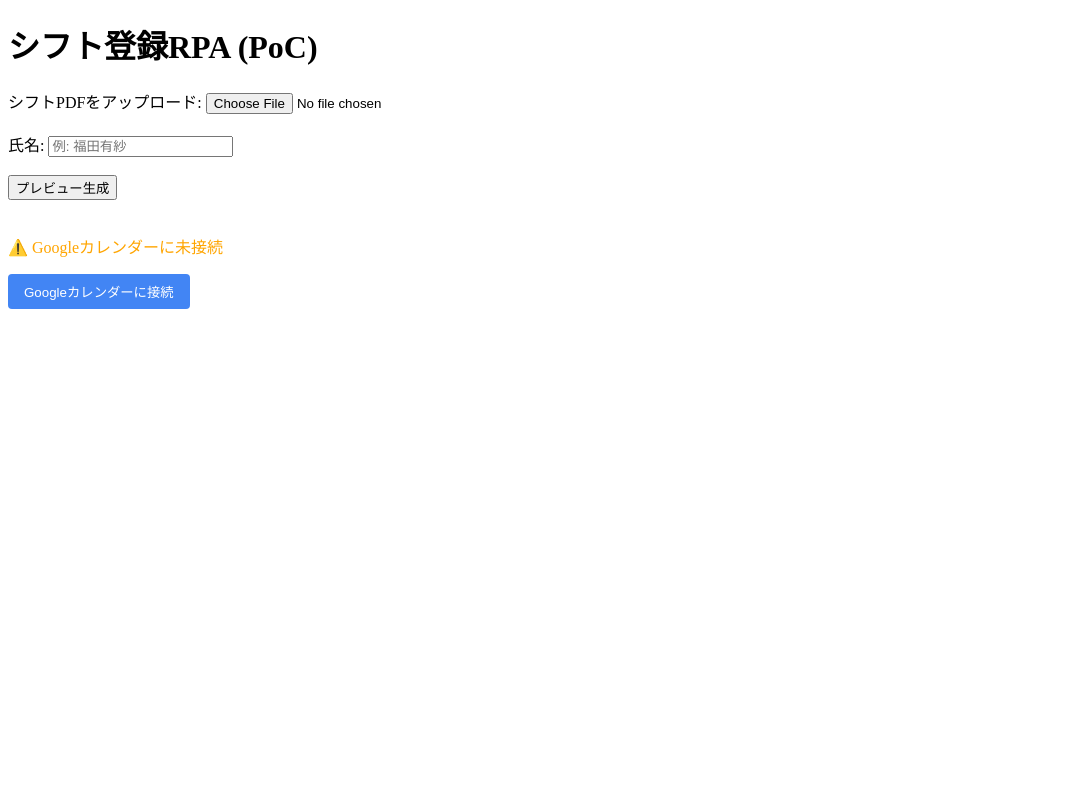
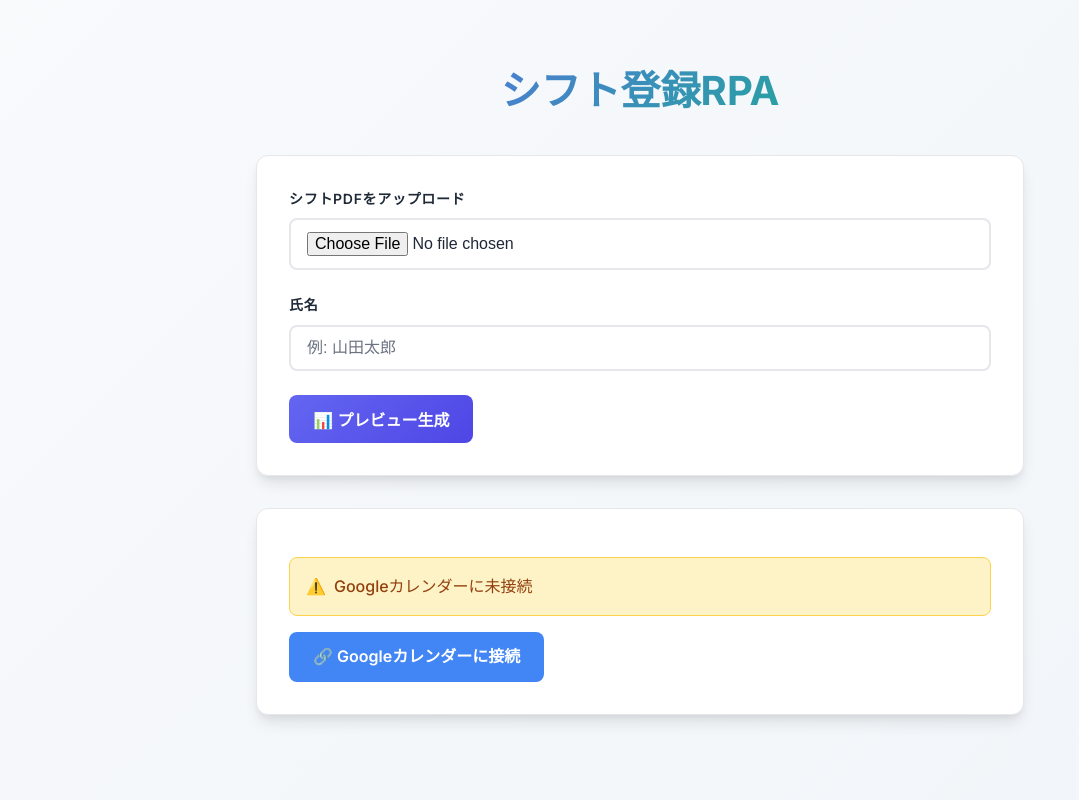
Before and after one commit to latelatte/shiftte, a FastAPI app: page / in a window 1280 px wide. Shown: the whole page, without its empty margins (0-1079 px from the left). Run offline with FastAPI, Linux system fonts and the light colour scheme.

Commit message:
feat: enable StaticFiles mounting and overhaul UI templates

```diff
--- a/app/main.py
+++ b/app/main.py
@@ -1,6 +1,7 @@
 from fastapi import FastAPI, Request, UploadFile, File, Form, HTTPException, Depends
 from fastapi.responses import HTMLResponse, RedirectResponse, JSONResponse
 from fastapi.templating import Jinja2Templates
+from fastapi.staticfiles import StaticFiles
 from starlette.middleware.sessions import SessionMiddleware
 from uuid import uuid4
 import os
@@ -19,6 +20,10 @@ os.environ['OAUTHLIB_INSECURE_TRANSPORT'] = '1'
 
 app = FastAPI()
 app.add_middleware(SessionMiddleware, secret_key=os.getenv("SESSION_SECRET", "dev-secret"))
+
+# 静的ファイル（CSS, JS, 画像等）を配信
+app.mount("/static", StaticFiles(directory="app/static"), name="static")
+
 templates = Jinja2Templates(directory="app/templates")
 
 JOBS: dict[str, dict] = {}
--- /dev/null
+++ b/app/static/style.css
@@ -0,0 +1,310 @@
+/* Modern CSS for Shift Registration App */
+
+:root {
+  --primary-color: #6366f1;
+  --primary-hover: #4f46e5;
+  --secondary-color: #f8fafc;
+  --accent-color: #10b981;
+  --danger-color: #ef4444;
+  --warning-color: #f59e0b;
+  --text-primary: #1f2937;
+  --text-secondary: #6b7280;
+  --border-color: #e5e7eb;
+  --shadow: 0 4px 6px -1px rgba(0, 0, 0, 0.1), 0 2px 4px -1px rgba(0, 0, 0, 0.06);
+  --shadow-lg: 0 10px 15px -3px rgba(0, 0, 0, 0.1), 0 4px 6px -2px rgba(0, 0, 0, 0.05);
+  --border-radius: 8px;
+  --border-radius-lg: 12px;
+}
+
+* {
+  box-sizing: border-box;
+}
+
+body {
+  font-family: 'Inter', -apple-system, BlinkMacSystemFont, 'Segoe UI', Roboto, sans-serif;
+  line-height: 1.6;
+  margin: 0;
+  padding: 0;
+  background: linear-gradient(135deg, #f8fafc 0%, #f1f5f9 100%);
+  color: var(--text-primary);
+  min-height: 100vh;
+}
+
+.container {
+  max-width: 800px;
+  margin: 0 auto;
+  padding: 2rem 1rem;
+}
+
+h1 {
+  font-size: 2.5rem;
+  font-weight: 700;
+  text-align: center;
+  margin-bottom: 2rem;
+  background: linear-gradient(135deg, var(--primary-color) 0%, var(--accent-color) 100%);
+  -webkit-background-clip: text;
+  -webkit-text-fill-color: transparent;
+  background-clip: text;
+}
+
+.card {
+  background: white;
+  border-radius: var(--border-radius-lg);
+  padding: 2rem;
+  box-shadow: var(--shadow-lg);
+  margin-bottom: 2rem;
+  border: 1px solid var(--border-color);
+}
+
+/* Form Styles */
+.form-group {
+  margin-bottom: 1.5rem;
+}
+
+label {
+  display: block;
+  font-weight: 600;
+  margin-bottom: 0.5rem;
+  color: var(--text-primary);
+  font-size: 0.875rem;
+  text-transform: uppercase;
+  letter-spacing: 0.05em;
+}
+
+input[type="file"],
+input[type="text"],
+select {
+  width: 100%;
+  padding: 0.75rem 1rem;
+  border: 2px solid var(--border-color);
+  border-radius: var(--border-radius);
+  font-size: 1rem;
+  transition: all 0.2s ease;
+  background: white;
+}
+
+input[type="file"]:focus,
+input[type="text"]:focus,
+select:focus {
+  outline: none;
+  border-color: var(--primary-color);
+  box-shadow: 0 0 0 3px rgba(99, 102, 241, 0.1);
+}
+
+input[type="text"]::placeholder {
+  color: var(--text-secondary);
+}
+
+/* Button Styles */
+.btn {
+  display: inline-flex;
+  align-items: center;
+  gap: 0.5rem;
+  padding: 0.75rem 1.5rem;
+  border: none;
+  border-radius: var(--border-radius);
+  font-size: 1rem;
+  font-weight: 600;
+  text-decoration: none;
+  cursor: pointer;
+  transition: all 0.2s ease;
+  text-align: center;
+  justify-content: center;
+}
+
+.btn-primary {
+  background: linear-gradient(135deg, var(--primary-color) 0%, var(--primary-hover) 100%);
+  color: white;
+}
+
+.btn-primary:hover {
+  transform: translateY(-1px);
+  box-shadow: var(--shadow-lg);
+}
+
+.btn-success {
+  background: linear-gradient(135deg, var(--accent-color) 0%, #059669 100%);
+  color: white;
+}
+
+.btn-success:hover {
+  transform: translateY(-1px);
+  box-shadow: var(--shadow-lg);
+}
+
+.btn-danger {
+  background: linear-gradient(135deg, var(--danger-color) 0%, #dc2626 100%);
+  color: white;
+}
+
+.btn-danger:hover {
+  transform: translateY(-1px);
+  box-shadow: var(--shadow-lg);
+}
+
+.btn-google {
+  background: #4285f4;
+  color: white;
+}
+
+.btn-google:hover {
+  background: #3367d6;
+  transform: translateY(-1px);
+  box-shadow: var(--shadow-lg);
+}
+
+/* Status Styles */
+.status {
+  display: flex;
+  align-items: center;
+  gap: 0.5rem;
+  padding: 1rem;
+  border-radius: var(--border-radius);
+  margin: 1rem 0;
+  font-weight: 500;
+}
+
+.status-connected {
+  background: #d1fae5;
+  color: #065f46;
+  border: 1px solid #a7f3d0;
+}
+
+.status-disconnected {
+  background: #fef3c7;
+  color: #92400e;
+  border: 1px solid #fcd34d;
+}
+
+.status-error {
+  background: #fee2e2;
+  color: #991b1b;
+  border: 1px solid #fca5a5;
+}
+
+/* Table Styles */
+.table-container {
+  overflow-x: auto;
+  margin: 1.5rem 0;
+  border-radius: var(--border-radius);
+  box-shadow: var(--shadow);
+}
+
+table {
+  width: 100%;
+  border-collapse: collapse;
+  background: white;
+  border-radius: var(--border-radius);
+  overflow: hidden;
+}
+
+th {
+  background: var(--secondary-color);
+  padding: 1rem 0.75rem;
+  text-align: left;
+  font-weight: 600;
+  font-size: 0.875rem;
+  text-transform: uppercase;
+  letter-spacing: 0.05em;
+  color: var(--text-primary);
+  border-bottom: 2px solid var(--border-color);
+}
+
+td {
+  padding: 0.75rem;
+  border-bottom: 1px solid var(--border-color);
+  color: var(--text-primary);
+}
+
+tr:hover {
+  background: #f9fafb;
+}
+
+tr:last-child td {
+  border-bottom: none;
+}
+
+/* Results List */
+.results-list {
+  list-style: none;
+  padding: 0;
+  margin: 1.5rem 0;
+}
+
+.results-list li {
+  background: white;
+  padding: 1rem;
+  margin-bottom: 0.5rem;
+  border-radius: var(--border-radius);
+  border-left: 4px solid var(--primary-color);
+  box-shadow: var(--shadow);
+  font-weight: 500;
+}
+
+/* Navigation */
+.nav-link {
+  color: var(--primary-color);
+  text-decoration: none;
+  font-weight: 500;
+  transition: color 0.2s ease;
+}
+
+.nav-link:hover {
+  color: var(--primary-hover);
+  text-decoration: underline;
+}
+
+/* Responsive Design */
+@media (max-width: 768px) {
+  .container {
+    padding: 1rem;
+  }
+
+  h1 {
+    font-size: 2rem;
+  }
+
+  .card {
+    padding: 1.5rem;
+  }
+
+  th, td {
+    padding: 0.5rem;
+    font-size: 0.875rem;
+  }
+}
+
+/* Animations */
+@keyframes fadeIn {
+  from {
+    opacity: 0;
+    transform: translateY(20px);
+  }
+  to {
+    opacity: 1;
+    transform: translateY(0);
+  }
+}
+
+.card {
+  animation: fadeIn 0.5s ease-out;
+}
+
+/* Calendar Selection Styling */
+.calendar-selection {
+  display: flex;
+  flex-wrap: wrap;
+  align-items: center;
+  gap: 1rem;
+  margin: 1rem 0;
+}
+
+.calendar-selection label {
+  margin-bottom: 0;
+  white-space: nowrap;
+}
+
+.calendar-selection select {
+  flex: 1;
+  min-width: 200px;
+}
--- a/app/templates/index.html
+++ b/app/templates/index.html
@@ -2,30 +2,54 @@
 <html lang="ja">
 <head>
   <meta charset="UTF-8" />
+  <meta name="viewport" content="width=device-width, initial-scale=1.0" />
   <title>シフト登録RPA - PoC</title>
+  <link rel="stylesheet" href="/static/style.css" />
+  <link rel="preconnect" href="https://fonts.googleapis.com">
+  <link rel="preconnect" href="https://fonts.gstatic.com" crossorigin>
+  <link href="https://fonts.googleapis.com/css2?family=Inter:wght@400;500;600;700&display=swap" rel="stylesheet">
 </head>
 <body>
-  <h1>シフト登録RPA (PoC)</h1>
+  <div class="container">
+    <h1>シフト登録RPA</h1>
 
+    <div class="card">
       <form action="/api/upload" method="post" enctype="multipart/form-data">
-    <label for="file">シフトPDFをアップロード:</label>
+        <div class="form-group">
+          <label for="file">シフトPDFをアップロード</label>
           <input type="file" id="file" name="file" accept="application/pdf" required />
-    <br /><br />
+        </div>
 
-    <label for="name">氏名:</label>
-    <input type="text" id="name" name="name" placeholder="例: 福田有紗" required />
-    <br /><br />
+        <div class="form-group">
+          <label for="name">氏名</label>
+          <input type="text" id="name" name="name" placeholder="例: 山田太郎" required />
+        </div>
 
-    <button type="submit">プレビュー生成</button>
+        <button type="submit" class="btn btn-primary">
+          📊 プレビュー生成
+        </button>
       </form>
+    </div>
 
-  <br />
+    <div class="card">
       {% if authed %}
-    <p style="color: green;">✅ Googleカレンダーに接続済み</p>
-    <a href="/auth/logout"><button style="background: #dc3545; color: white; padding: 8px 16px; border: none; border-radius: 4px; cursor: pointer;">接続解除</button></a>
+        <div class="status status-connected">
+          <span>✅</span>
+          <span>Googleカレンダーに接続済み</span>
+        </div>
+        <a href="/auth/logout" class="btn btn-danger">
+          🔓 接続解除
+        </a>
       {% else %}
-    <p style="color: orange;">⚠️ Googleカレンダーに未接続</p>
-    <a href="/auth/google"><button style="background: #4285f4; color: white; padding: 8px 16px; border: none; border-radius: 4px; cursor: pointer;">Googleカレンダーに接続</button></a>
+        <div class="status status-disconnected">
+          <span>⚠️</span>
+          <span>Googleカレンダーに未接続</span>
+        </div>
+        <a href="/auth/google" class="btn btn-google">
+          🔗 Googleカレンダーに接続
+        </a>
       {% endif %}
+    </div>
+  </div>
 </body>
 </html>
```
Also changed, not shown: app/templates/preview.html (+52 -13 lines), app/templates/result.html (+24 -8 lines). Lines whose indentation alone changed are shown as unchanged.
